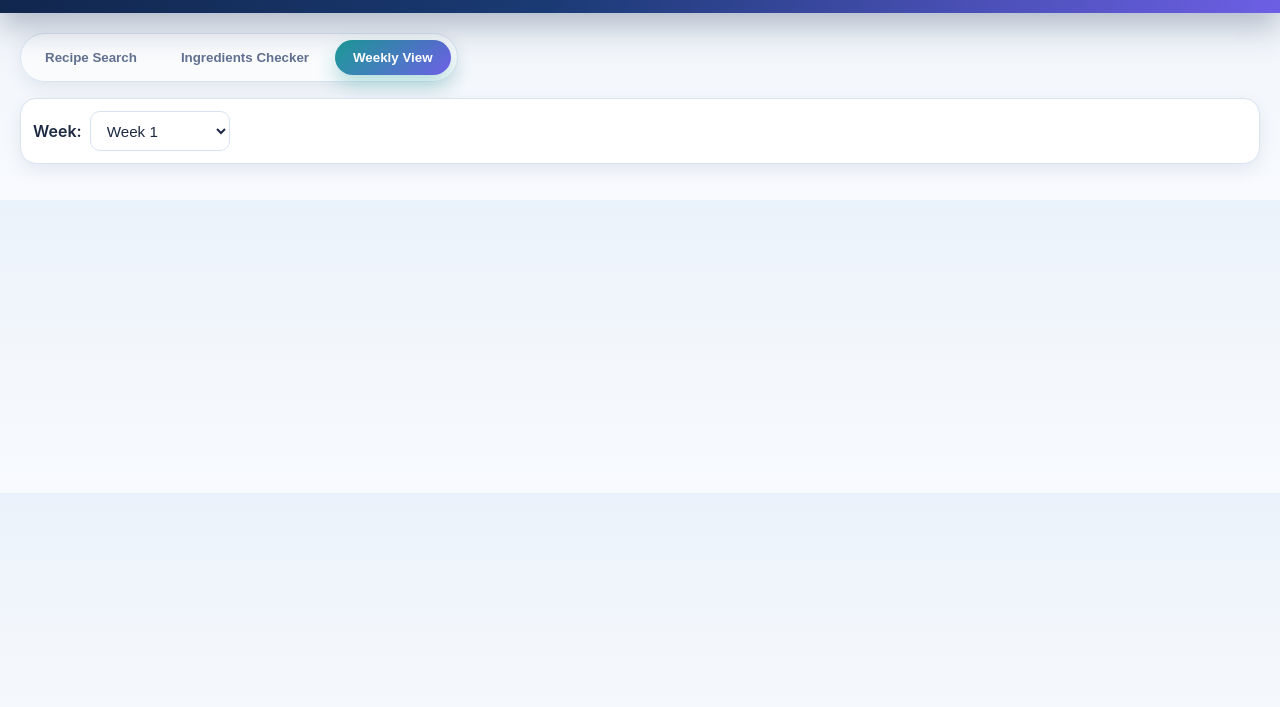
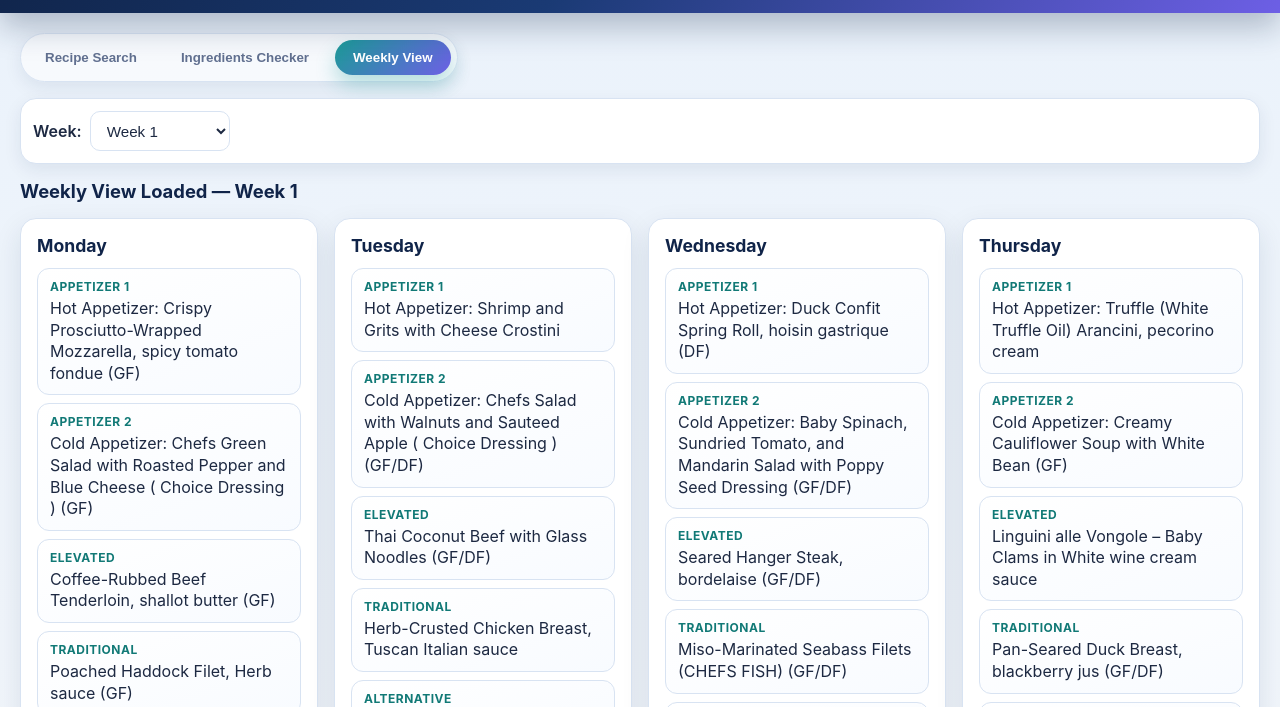
Before and after one commit to Carlosrosado13/Chef-Dashboard, a plain HTML site: page index.html in a window 1280 px wide. Both pictures are taken after a click on the button "Weekly View". Shown: the part 93-800 px from the top of the page. Drawn offline with Linux system fonts and the light colour scheme.

Commit message:
Fix weekly view rendering with proof-first fallback

```diff
--- a/script.js
+++ b/script.js
@@ -18,7 +18,7 @@ let selectedDish = null;
 
 const ingredientCategories = ['produce', 'protein', 'dairy', 'dry', 'other'];
 const dayOrder = ['Monday', 'Tuesday', 'Wednesday', 'Thursday', 'Friday', 'Saturday', 'Sunday'];
-const weeklyDayAliases = {
+const WEEKLY_DAY_KEYS = {
   Monday: ['Monday', 'Mon'],
   Tuesday: ['Tuesday', 'Tue', 'Tues'],
   Wednesday: ['Wednesday', 'Wed'],
@@ -27,12 +27,6 @@ const weeklyDayAliases = {
   Saturday: ['Saturday', 'Sat'],
   Sunday: ['Sunday', 'Sun']
 };
-const WEEKLY_VIEW_DEBUG = false;
-
-function debugWeeklyView(...args) {
-  if (!WEEKLY_VIEW_DEBUG) return;
-  console.log('[WeeklyView]', ...args);
-}
 
 /**
  * Normalize dish names by removing punctuation, parenthetical notes, and converting to lowercase.
@@ -451,38 +445,42 @@ function renderWeeklyView(weekId) {
   const weeklyMenuGrid = document.getElementById('weeklyMenuGrid');
   if (!weeklyMenuGrid || !weekSelect) return;
 
-  weeklyMenuGrid.innerHTML = '';
   const week = weekId || weekSelect.value;
   const activeTab = document.querySelector('.tab-button.active')?.id || 'unknown';
+  const weeklyContainer = document.getElementById('weeklyMenuGrid');
 
-  debugWeeklyView('activeTab:', activeTab, 'selectedWeek:', week);
+  console.log('[WeeklyView] activeTab:', activeTab);
+  console.log('[WeeklyView] selectedWeek:', week);
+  console.log('[WeeklyView] weekly container element:', weeklyContainer);
 
-  // Temporary fallback render for diagnostics if no data is available.
+  // STEP 1: forced render proof that should always appear.
+  weeklyMenuGrid.innerHTML = `<div class="weekly-proof-heading">Weekly View Loaded — Week ${week}</div>`;
+
+  dayOrder.forEach(day => {
+    const proofCard = document.createElement('section');
+    proofCard.className = 'day-card';
+    proofCard.dataset.day = day;
+    proofCard.innerHTML = `
+      <h2 class="day-card-title">${day}</h2>
+      <div class="day-card-slot-value" data-day-content="${day}">Test render OK</div>
+    `;
+    weeklyMenuGrid.appendChild(proofCard);
+  });
+
+  // STEP 2: replace placeholders with real data when available.
   if (!menuOverviewData || !menuOverviewData[week]) {
-    dayOrder.forEach(day => {
-      const fallbackCard = document.createElement('section');
-      fallbackCard.className = 'day-card';
-      fallbackCard.innerHTML = `<h2 class="day-card-title">${day}</h2><div class="day-card-slot-value">Loaded Week ${week}</div>`;
-      weeklyMenuGrid.appendChild(fallbackCard);
-    });
     return;
   }
 
   dayOrder.forEach(day => {
     const dayData = getMenuFor(week, day);
-    debugWeeklyView('day loop:', day, 'menu data:', dayData);
+    console.log(`[WeeklyView] ${day} menu data:`, dayData);
 
-    const dayCard = document.createElement('section');
-    dayCard.className = 'day-card';
-
-    const title = document.createElement('h2');
-    title.className = 'day-card-title';
-    title.textContent = day;
-    dayCard.appendChild(title);
+    const dayCard = weeklyMenuGrid.querySelector(`[data-day="${day}"]`);
+    if (!dayCard) return;
 
     const slots = document.createElement('div');
     slots.className = 'day-card-slots';
-
     categoryTitles.forEach(category => {
       const slot = document.createElement('div');
       slot.className = 'day-card-slot';
@@ -500,8 +498,12 @@ function renderWeeklyView(weekId) {
       slots.appendChild(slot);
     });
 
-    dayCard.appendChild(slots);
-    weeklyMenuGrid.appendChild(dayCard);
+    const proofText = dayCard.querySelector(`[data-day-content="${day}"]`);
+    if (proofText) {
+      proofText.replaceWith(slots);
+    } else {
+      dayCard.appendChild(slots);
+    }
   });
 }
 
@@ -509,7 +511,7 @@ function getMenuFor(weekKey, dayName) {
   const weekData = menuOverviewData && menuOverviewData[weekKey];
   if (!weekData) return {};
 
-  const aliases = weeklyDayAliases[dayName] || [dayName];
+  const aliases = WEEKLY_DAY_KEYS[dayName] || [dayName];
   for (let i = 0; i < aliases.length; i += 1) {
     const alias = aliases[i];
     if (Object.prototype.hasOwnProperty.call(weekData, alias)) {
--- a/style.css
+++ b/style.css
@@ -304,6 +304,17 @@ body {
   display: none;
 }
 
+#weeklyView.active {
+  display: block;
+}
+
+.weekly-proof-heading {
+  grid-column: 1 / -1;
+  font-size: 1.15rem;
+  font-weight: 700;
+  color: var(--brand-navy);
+}
+
 .weekly-menu-grid {
   width: 100%;
   display: grid;
```
